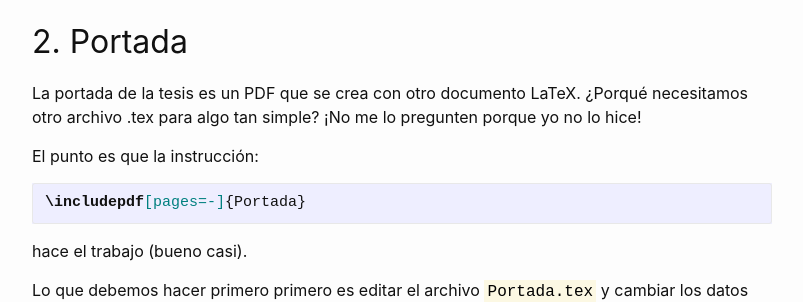
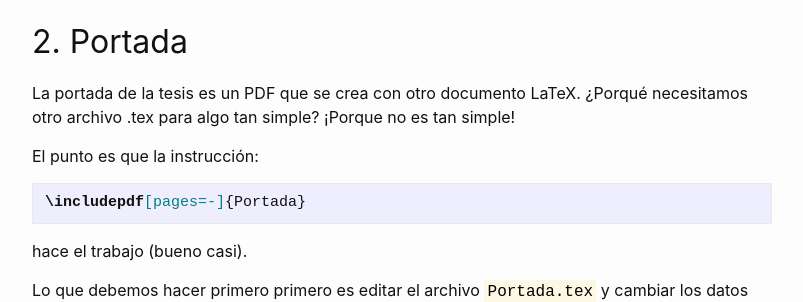
Before and after one commit to chavezbosquez/chavezbosquez.github.io, a Jekyll site: the page built from _posts/2021-01-20-tesis-latex.md, in a window 1280 px wide and 900 px high, scrolled down 374 px. Shown: the part 177-479 px from the top of the window, without its empty margins (238-1041 px from the left). Built offline with Jekyll 4.4.1, drawn with Linux system fonts in a browser that asks for light colours; some of the changed text lies outside the part shown.

Commit message:
Post de LaTeX

```diff
--- a/_posts/2021-01-20-tesis-latex.md
+++ b/_posts/2021-01-20-tesis-latex.md
@@ -34,7 +34,7 @@ Otros paquetes que en un momento dado podrían ser opcionales son:
 ## 2. Portada
 
 La portada de la tesis es un PDF que se crea con otro documento LaTeX. ¿Porqué necesitamos
-otro archivo .tex para algo tan simple? ¡No me lo pregunten porque yo no lo hice!
+otro archivo .tex para algo tan simple? ¡Porque no es tan simple!
 
 El punto es que la instrucción:
 
@@ -192,6 +192,9 @@ correspondiente.
 
 ## 6. Fin
 
+Recuerda agregar la parte de Justificación que te pidió Torruco, aunque no aparezca
+en la plantilla. Creemos que es importante para el CONACYT.
+
 Para facilitar la compilación de tu documento, revisa las opciones de tu editor
 de LaTeX favorito acerca de cómo crear un **Proyecto LaTeX**. Esto te servirá
 para integrar todos los archivos en un mismo proyecto y así trabajar en un arhivo,
```
